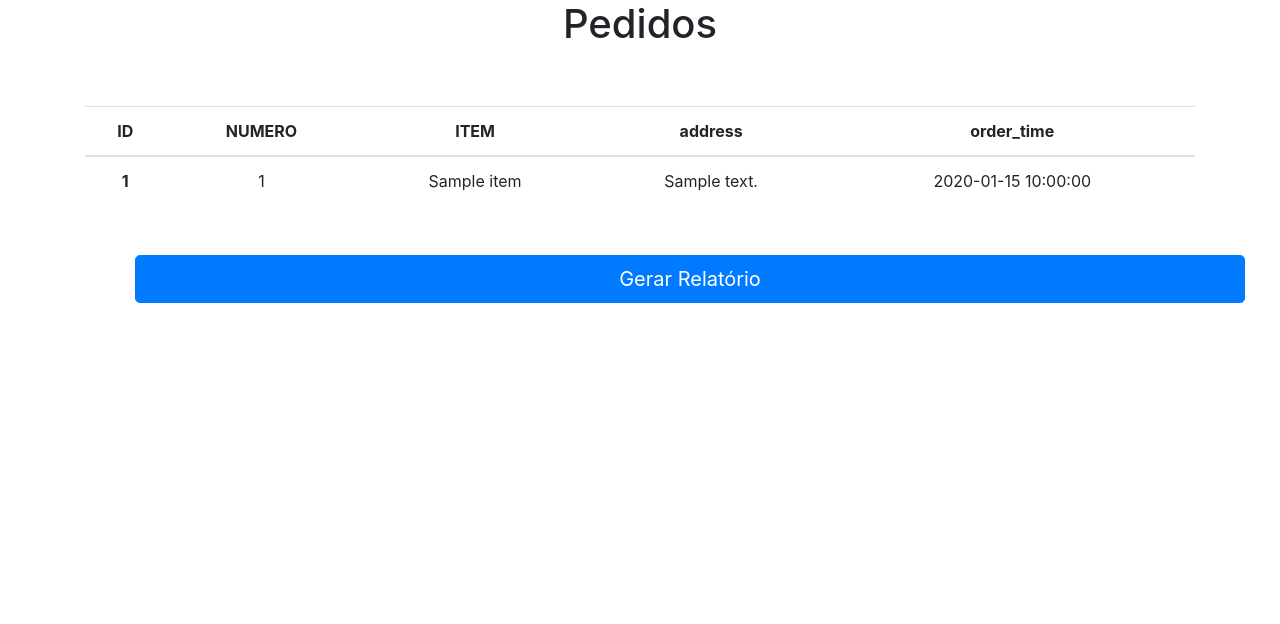
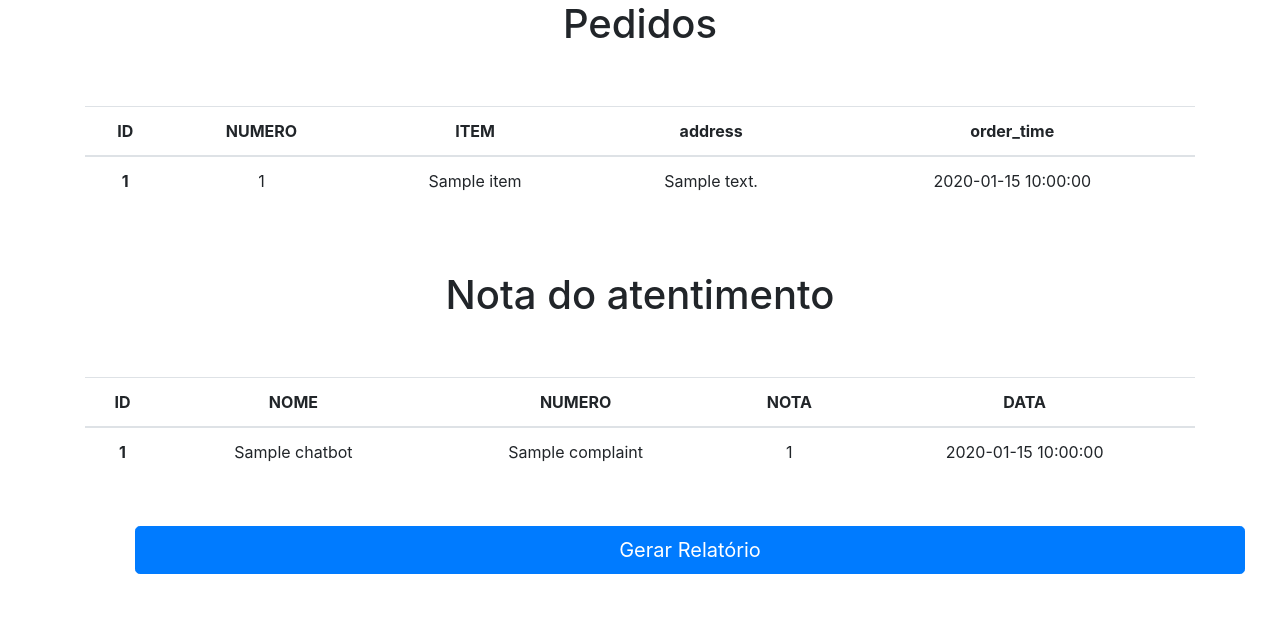
Before and after one commit to Eduwilll/web-flask, a Flask app: page /teste in a window 1280 px wide. Shown: the part 648-1272 px from the top of the page. Before the commit the page ends 951 px from the top, so only its background shows below. Run offline with Flask 2, Linux system fonts and the light colour scheme; a database or web service that is not in the repository returns one stand-in record (values such as "Sample title"); some libraries are stand-ins or nearby versions.

Commit message:
first commit

```diff
--- a/website/auth.py
+++ b/website/auth.py
@@ -8,6 +8,7 @@ admin = db["admin"] #Colletion user
 users = db["users"]
 complaint = db["complaint"]
 orders = db["orders"]
+chatbot = db["chatbot"]
 auth = Blueprint('auth', __name__)
 
 
@@ -15,19 +16,28 @@ auth = Blueprint('auth', __name__)
 def teste():
     if request.method == 'POST':
         flash("Ralatório generado", category='success')
+
+    #Usuarios
     a= []
     for x in users.find({}):
         #print(x)
         a.append(x)
+    #complaints
     b = []
     for c in complaint.find({}):
         #print(c)
         b.append(c)
+    #orders
     o = []
     for d in orders.find({}):
         #print(d)
         o.append(d)
-    return render_template("teste.html", value=a, comp=b, orders=o)
+    #nota
+    n = []
+    for f in chatbot.find({}):
+        # print(d)
+        n.append(f)
+    return render_template("teste.html", value=a, comp=b, orders=o, nota=n)
 @auth.route('/result',methods=['POST', 'GET'])
 def result():
     output = request.form.to_dict()
--- a/website/templates/teste.html
+++ b/website/templates/teste.html
@@ -80,6 +80,31 @@ button {text-align: center;margin: 50px;}
       {%endfor%}
   </tbody>
 </table>
+<div>
+<h1>Nota do atentimento</h1>
+</div>
+<table class="table">
+  <thead>
+    <tr>
+      <th scope="col">ID</th>
+      <th scope="col">NOME</th>
+      <th scope="col">NUMERO</th>
+      <th scope="col">NOTA</th>
+      <th scope="col">DATA</th>
+    </tr>
+  </thead>
+  <tbody>
+{% for notas in nota%}
+    <tr>
+      <th scope="row">{{notas['_id']}}</th>
+      <td >{{notas['name']}}</td>
+      <td>{{notas['complaint']}}</td>
+      <td>{{notas['number']}}</td>
+      <td>{{notas['complaint_time']}}</td>
+    </tr>
+      {%endfor%}
+  </tbody>
+</table>
 <form method="POST">
   <button type="submit"  name="forwardBtn" class="btn btn-primary btn-lg btn-block">Gerar Relatório</button>
 </form>
```
